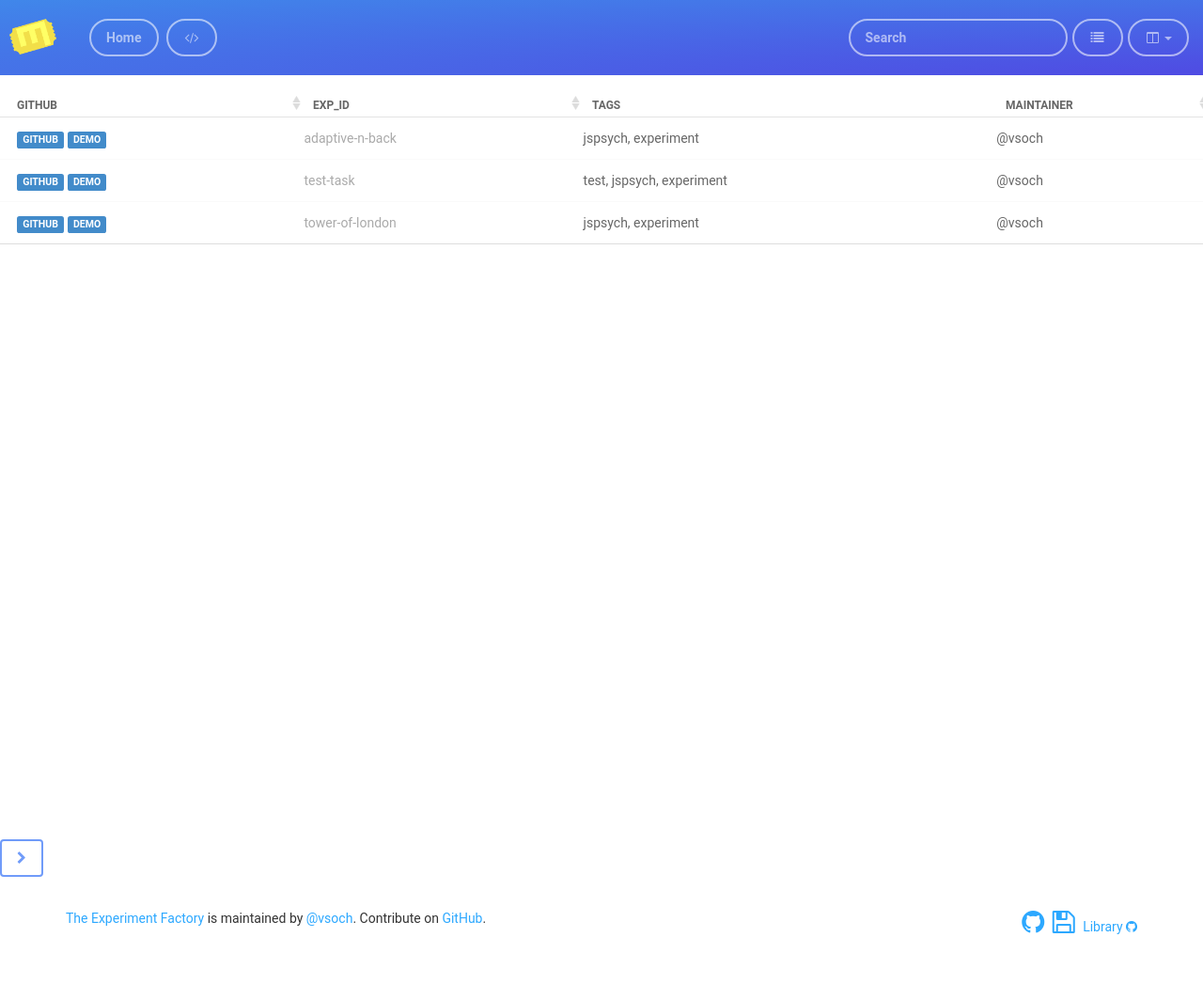
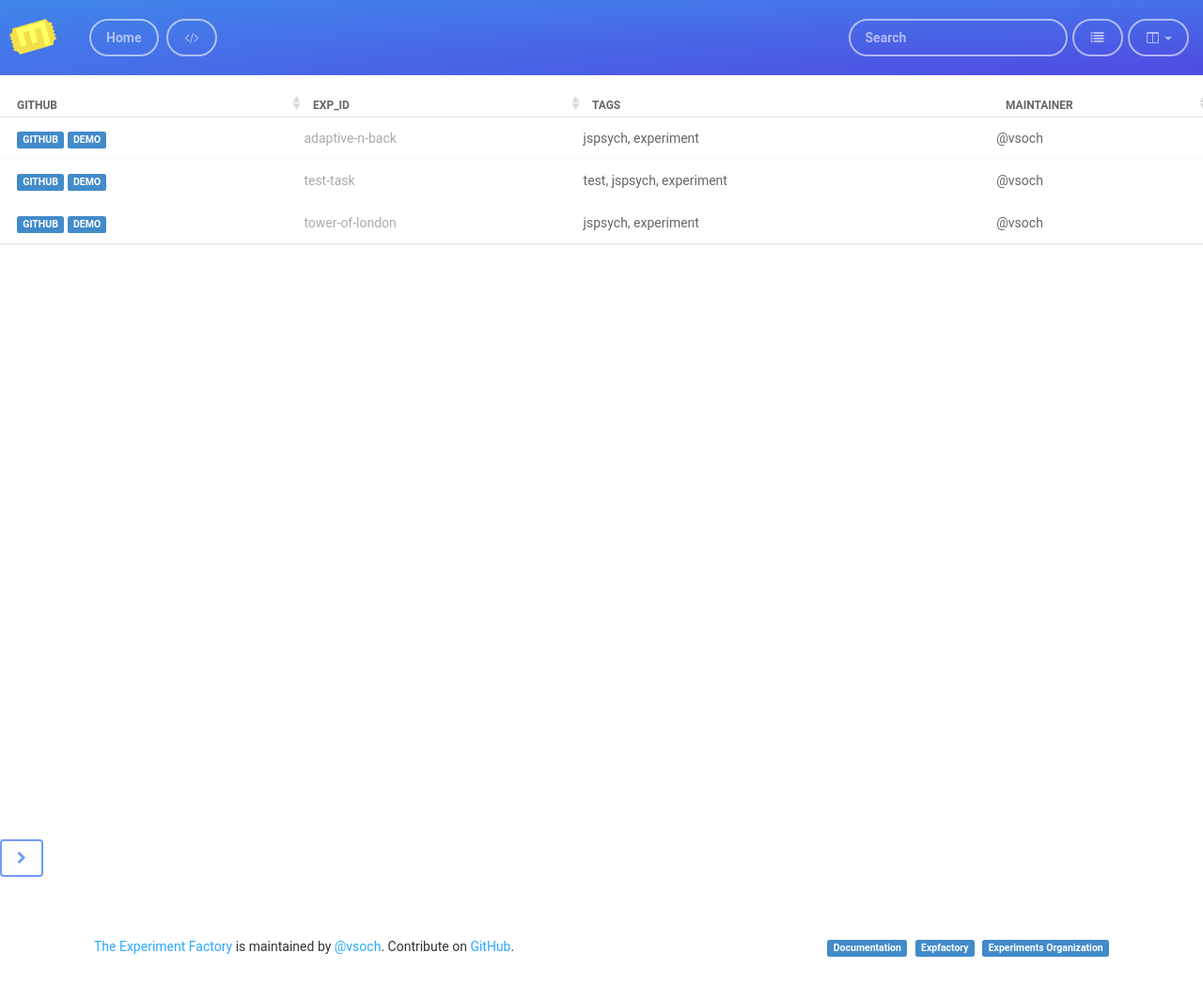
Before and after one commit to expfactory/experiments, a Jekyll site: the page built from docs/index.md, in a window 1280 px wide. Shown: the whole page at 94% size. Built offline with Jekyll 4.4.1, drawn with Linux system fonts in a browser that asks for light colours; nearby versions of some CDN libraries; before the commit the page ends 996 px from its top, so only the background shows below that.

Commit message:
fixing up footer

```diff
--- a/docs/_includes/page-footer.html
+++ b/docs/_includes/page-footer.html
@@ -1,10 +1,11 @@
-<footer class="site-footer">
+<footer class="site-footer" style="margin:30px">
   <span class="site-footer-owner"><a target="_blank"
                                      href="{{ site.url }}">{{ site.title }}</a> is maintained by <a href="{{ site.author.url }}">{{ site.maintainer }}</a>.</span>
   <span class="site-footer-credits">Contribute on <a target="_blank" href="{{ site.github }}">GitHub</a>.</span>
   <span style="float:right">
-    <a href="{{ site.github }}" target="_blank"><i style="margin-right:5px" class="fa fa-github fa-2x"></i></a>
-    <a href="/expfactory/pdf.html" target="_blank"><i style="margin-right:5px" class="fa fa-save fa-2x"></i></a>
-    <a href="https://www.github.com/expfactory-experiments">Library <i class="fa fa-github"></i></a>
+    <a href="https://expfactory.github.io/expfactory" target="_blank"><span class="label label-primary" style="margin-right:5px">Documentation</span></a>
+    <a href="{{ site.github }}" target="_blank"><span class="label label-primary" style="margin-right:5px">Expfactory</span></a>
+    <a href="https://www.github.com/expfactory-experiments"><span class="label label-primary">Experiments Organization</span></a>
+
   </span>
 </footer>
```
